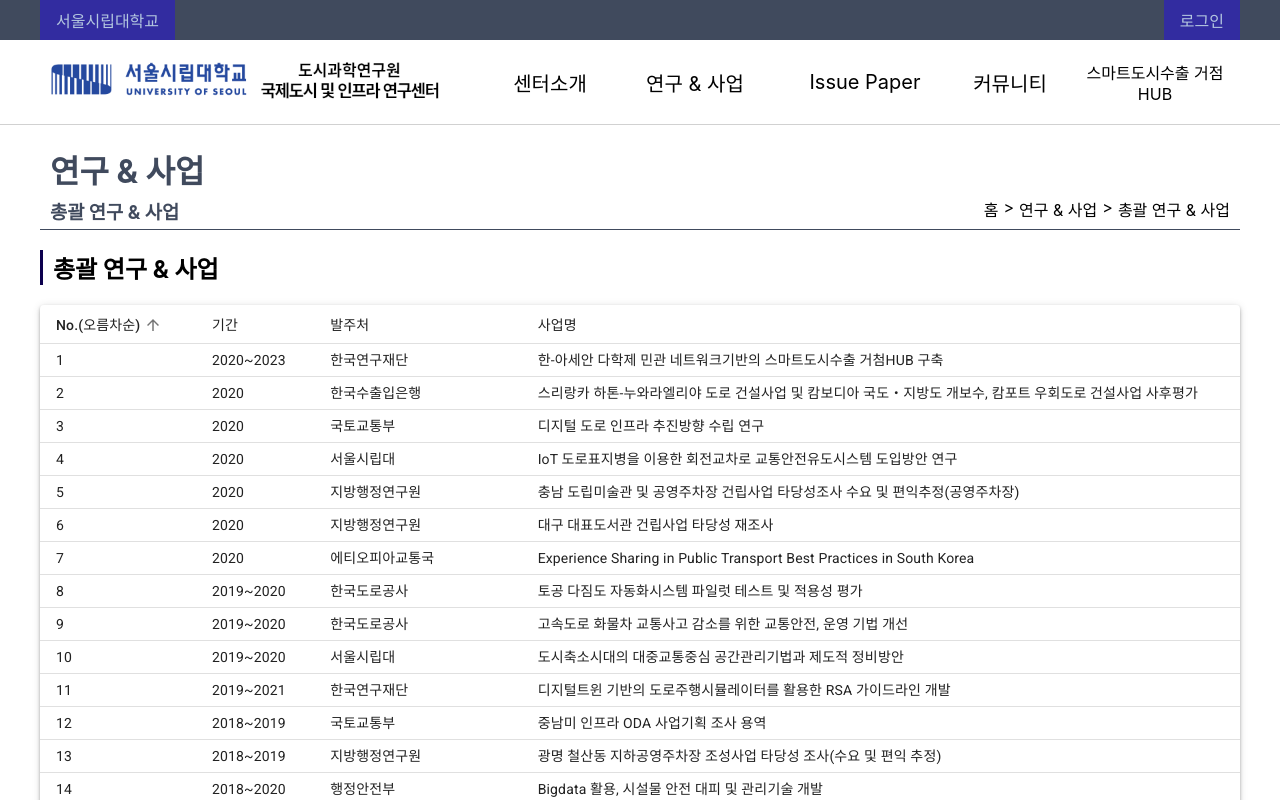
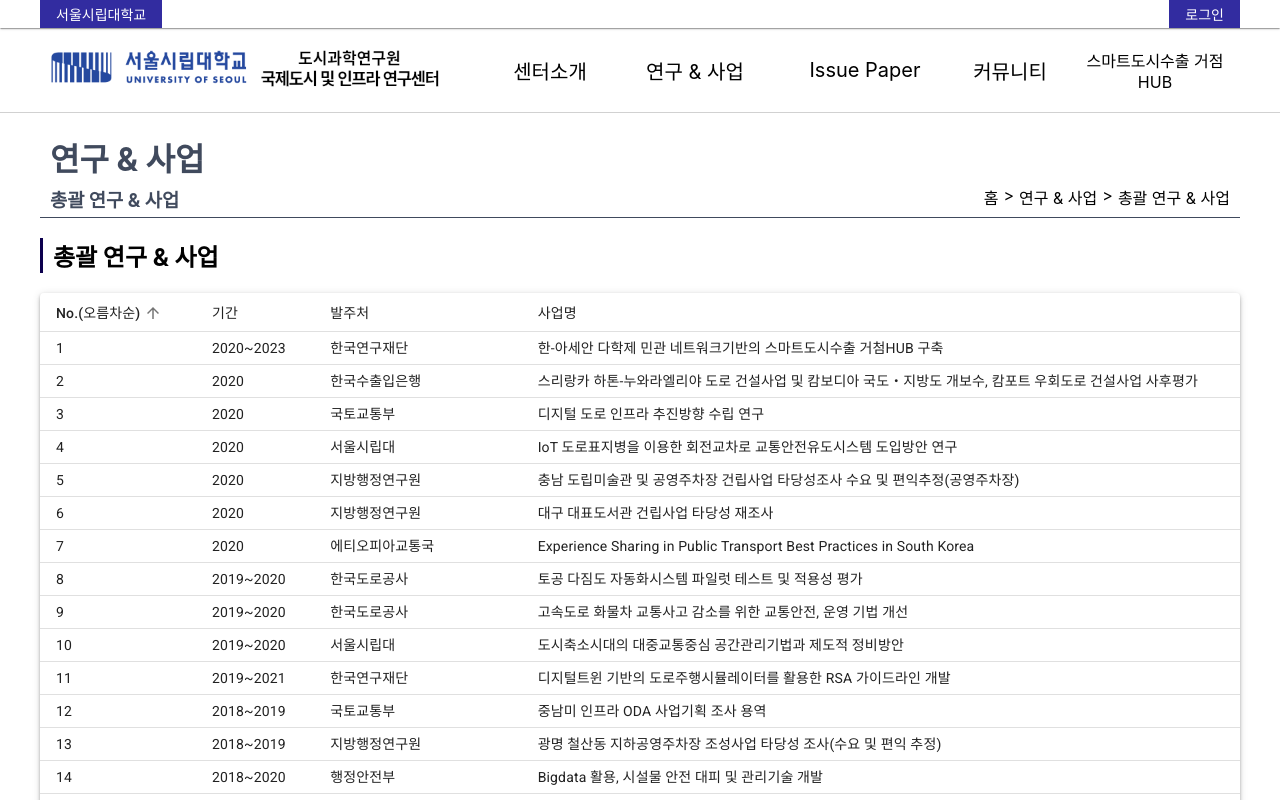
Before and after one commit to powergee/smart-city-hub, a React (Create React App) app in the folder frontend/: page /projects in a window 1280 px wide. Shown: the top 800 px of the page. Built offline with nearby package versions, Linux system fonts and the light colour scheme.

Commit message:
Change colors of top header

```diff
--- a/frontend/src/components/NavigationBar.scss
+++ b/frontend/src/components/NavigationBar.scss
@@ -1,11 +1,12 @@
 @import "../shared/shared.scss";
 
 $header-small-font: 15px;
-$header-back-color: #404A5D;
+$header-back-color: #ffffff;
 $header-button-color: #322CA0;
-$header-button-text: #B3C6DF;
+$header-button-text: #ffffff;
+$header-button-text-hover: #ffffff;
 $header-button-hover: #463FCA;
-$header-button-padding: 8px 16px;
+$header-button-padding: 4px 16px;
 
 $menu-logo-maxwidth: 400px;
 $menu-primary-padding: 10px;
@@ -18,7 +19,7 @@
 $menu-secondary-border: #d9d8d5;
 
 a:hover:not(.active) {
-    color: $menu-primary-hover;
+    color: $header-button-text-hover;
     cursor: pointer;
 }
 
@@ -30,6 +31,7 @@
 
 .header-background {
     background-color: $header-back-color;
+    box-shadow: 0px 2px 1px -1px rgba(0,0,0,0.2), 0px 1px 1px 0px rgba(0,0,0,0.14), 0px 1px 3px 0px rgba(0,0,0,0.12);
 }
 
 .header {
@@ -58,6 +60,7 @@
 
         li {
             display: inline-block;
+            font-size: 14px;
         }
 
         li a {
```
